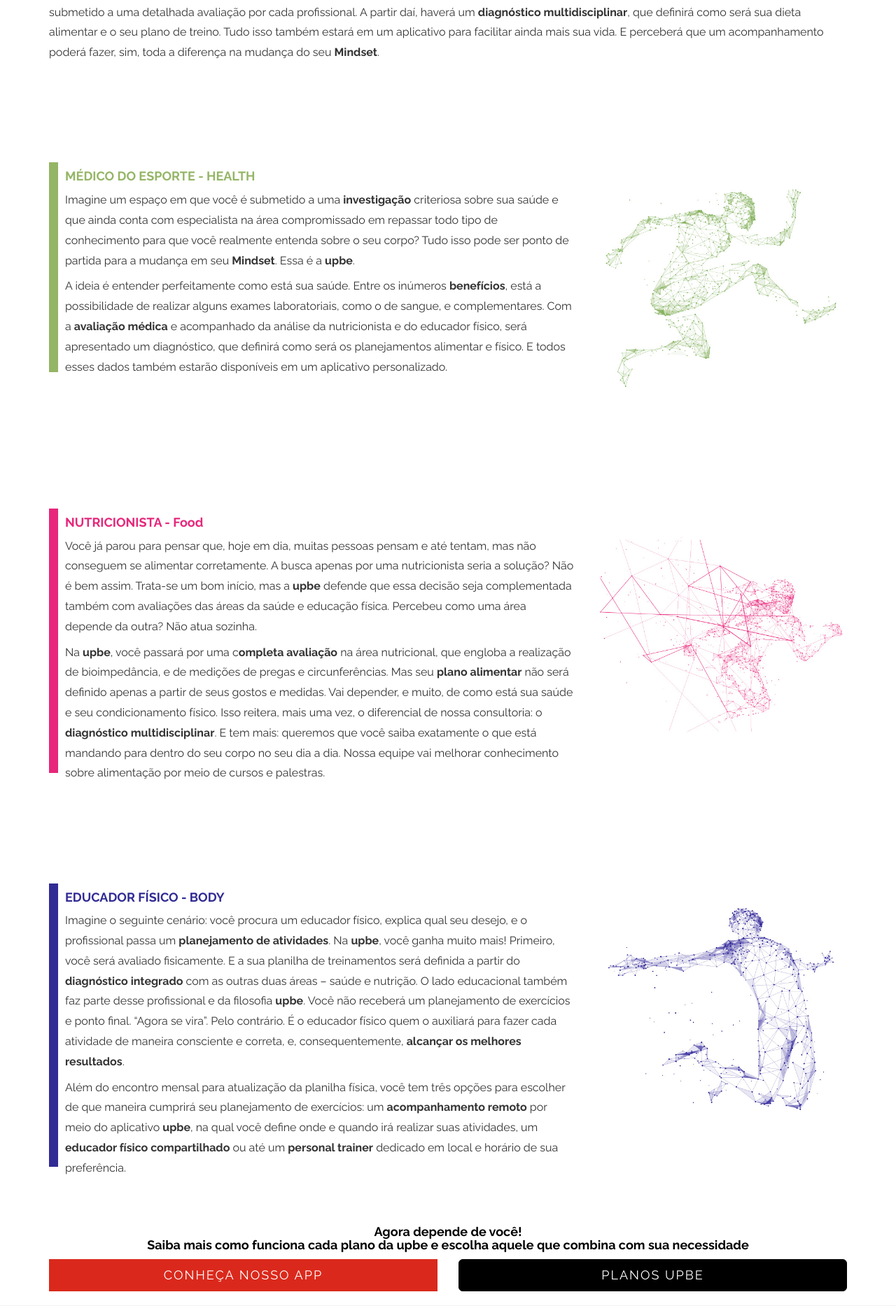
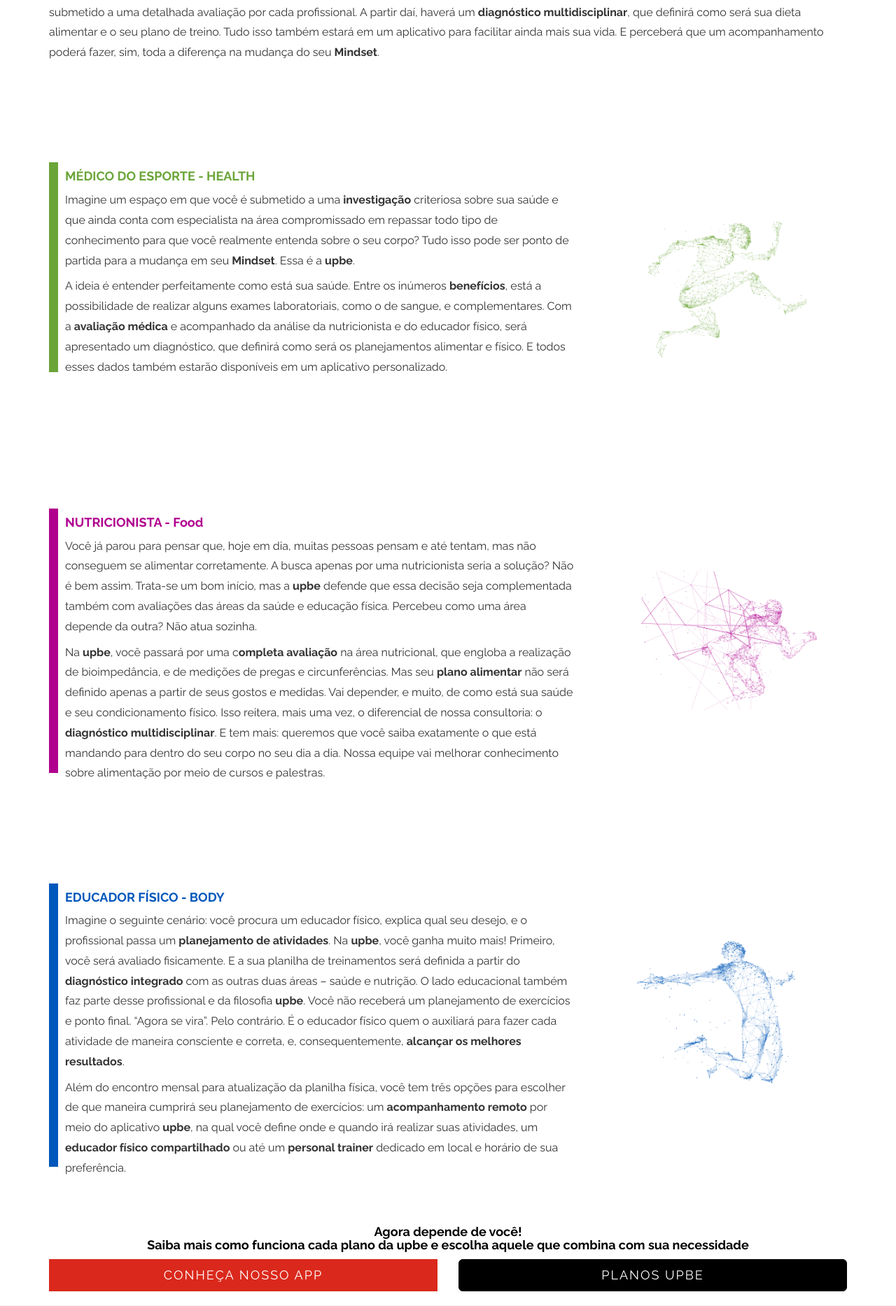
Before and after one commit to fpwebdigital/upbe, a PHP site: page /consultoria.html in a window 1280 px wide; the page is wider, and only the part inside the window is pictured. Shown: the part 494-2361 px from the top of that part at 70% size. Run offline with PHP 8.4, Linux system fonts and the light colour scheme; some web fonts are replaced.

Commit message:
Alteração de imagens e adicionado ícone de Login no rodapé

```diff
--- a/conceito.html
+++ b/conceito.html
@@ -186,6 +186,7 @@
 						<li><a href="https://www.facebook.com/upbe.br/" target="_blank"><i class="icon-facebook"></i></a></li>
 						<li><a href="https://www.instagram.com/upbeme/" target="_blank"><i class="icon-instagram"></i></a></li>
 						<li><a href="https://twitter.com/upbeme" target="_blank"><i class="icon-twitter"></i></a></li>
+						<li><a href="http://trainingymapp.com/webtouch/" target="_blank"><i class="icon-lock"></i></a></li>
 					</ul>
 				</div>
 			</div>
@@ -200,8 +201,8 @@
         ctrl.onclick = function () {
 
             // Update the Button
-            var pause = ctrl.innerHTML === '<img src="images/som-on.jpg" class="img-responsive">';
-            ctrl.innerHTML = pause ? '<img src="images/som-off.jpg" class="img-responsive">' : '<img src="images/som-on.jpg" class="img-responsive">';
+            var pause = ctrl.innerHTML === '<img src="images/player-on.png" class="img-responsive">';
+            ctrl.innerHTML = pause ? '<img src="images/player-off.png" class="img-responsive">' : '<img src="images/player-on.png" class="img-responsive">';
 
             // Update the Audio
             var method = pause ? 'pause' : 'play';
--- a/consultoria.html
+++ b/consultoria.html
@@ -138,7 +138,7 @@
 						</div>
 
 						<div class="col-md-4 text-left ">
-							<img src="images/integrada-verde.jpg" class="img-responsive" alt="">
+							<img src="images/jump_verde.png" class="img-responsive" alt="">
 						</div>
 					</div>
 
@@ -157,7 +157,7 @@
 						</div>
 
 						<div class="col-md-4 text-left ">
-							<img src="images/integrada-rosa.jpg" class="img-responsive" alt="">
+							<img src="images/run_roxo.png" class="img-responsive" alt="">
 						</div>
 					</div>
 					<div id="body"></div>
@@ -172,7 +172,7 @@
 							<p>Além do encontro mensal para atualização da planilha física, você tem três opções para escolher de que maneira cumprirá seu planejamento de exercícios: um <strong>acompanhamento remoto</strong> por meio do aplicativo <strong>upbe</strong>, na qual você define onde e quando irá realizar suas atividades, um <strong>educador físico compartilhado</strong> ou até um <strong>personal trainer</strong> dedicado em local e horário de sua preferência.</p>
 						</div>
 						<div class="col-md-4 text-left ">
-							<img src="images/integrada-azul.jpg" class="img-responsive" alt="">
+							<img src="images/body_azul.png" class="img-responsive" alt="">
 						</div>
 					</div>
 
@@ -239,6 +239,7 @@
 						<li><a href="https://www.facebook.com/upbe.br/" target="_blank"><i class="icon-facebook"></i></a></li>
 						<li><a href="https://www.instagram.com/upbeme/" target="_blank"><i class="icon-instagram"></i></a></li>
 						<li><a href="https://twitter.com/upbeme" target="_blank"><i class="icon-twitter"></i></a></li>
+						<li><a href="http://trainingymapp.com/webtouch/" target="_blank"><i class="icon-lock"></i></a></li>
 					</ul>
 				</div>
 			</div>
@@ -253,8 +254,8 @@
         ctrl.onclick = function () {
 
             // Update the Button
-            var pause = ctrl.innerHTML === '<img src="images/som-on.jpg" class="img-responsive">';
-            ctrl.innerHTML = pause ? '<img src="images/som-off.jpg" class="img-responsive">' : '<img src="images/som-on.jpg" class="img-responsive">';
+            var pause = ctrl.innerHTML === '<img src="images/player-on.png" class="img-responsive">';
+            ctrl.innerHTML = pause ? '<img src="images/player-off.png" class="img-responsive">' : '<img src="images/player-on.png" class="img-responsive">';
 
             // Update the Audio
             var method = pause ? 'pause' : 'play';
--- a/css/style.css
+++ b/css/style.css
@@ -135,12 +135,12 @@
 }
 
 .verde{
-  color: #95b566;
+  color: #6BA539;
   font-weight: bold;
 }
 
 #tarja-vert-verde{
-  background-color: #95b566;
+  background-color: #6BA539;
   width: 13px;
   height: 300px;
   position: relative;
@@ -149,7 +149,7 @@
 }
 
 #tarja-vert-rosa{
-  background-color: #e6277b;
+  background-color: #B0008E ;
   width: 13px;
   height: 378px;
   position: relative;
@@ -158,7 +158,7 @@
 }
 
 #tarja-vert-azul{
-  background-color: #312b95;
+  background-color: #0057BB ;
   width: 13px;
   height: 405px;
   position: relative;
@@ -167,7 +167,7 @@
 }
 
 .rosa{
-  color: #e6277b;
+  color: #B0008E ;
   font-weight: bold;
 }
 
@@ -176,7 +176,7 @@
 }
 
 .azul{
-  color: #312b95;
+  color: #0057BB ;
   font-weight: bold;
 }
 .branco{
--- a/planos.html
+++ b/planos.html
@@ -223,6 +223,7 @@
 						<li><a href="https://www.facebook.com/upbe.br/" target="_blank"><i class="icon-facebook"></i></a></li>
 						<li><a href="https://www.instagram.com/upbeme/" target="_blank"><i class="icon-instagram"></i></a></li>
 						<li><a href="https://twitter.com/upbeme" target="_blank"><i class="icon-twitter"></i></a></li>
+						<li><a href="http://trainingymapp.com/webtouch/" target="_blank"><i class="icon-lock"></i></a></li>
 					</ul>
 				</div>
 			</div>
@@ -238,8 +239,8 @@
         ctrl.onclick = function () {
 
             // Update the Button
-            var pause = ctrl.innerHTML === '<img src="images/som-on.jpg" class="img-responsive">';
-            ctrl.innerHTML = pause ? '<img src="images/som-off.jpg" class="img-responsive">' : '<img src="images/som-on.jpg" class="img-responsive">';
+            var pause = ctrl.innerHTML === '<img src="images/player-on.png" class="img-responsive">';
+            ctrl.innerHTML = pause ? '<img src="images/player-off.png" class="img-responsive">' : '<img src="images/player-on.png" class="img-responsive">';
 
             // Update the Audio
             var method = pause ? 'pause' : 'play';
--- a/plataformas.html
+++ b/plataformas.html
@@ -235,6 +235,7 @@
 						<li><a href="https://www.facebook.com/upbe.br/" target="_blank"><i class="icon-facebook"></i></a></li>
 						<li><a href="https://www.instagram.com/upbeme/" target="_blank"><i class="icon-instagram"></i></a></li>
 						<li><a href="https://twitter.com/upbeme" target="_blank"><i class="icon-twitter"></i></a></li>
+						<li><a href="http://trainingymapp.com/webtouch/" target="_blank"><i class="icon-lock"></i></a></li>
 
 					</ul>
 				</div>
@@ -250,8 +251,8 @@
         ctrl.onclick = function () {
 
             // Update the Button
-            var pause = ctrl.innerHTML === '<img src="images/som-on.jpg" class="img-responsive">';
-            ctrl.innerHTML = pause ? '<img src="images/som-off.jpg" class="img-responsive">' : '<img src="images/som-on.jpg" class="img-responsive">';
+            var pause = ctrl.innerHTML === '<img src="images/player-on.png" class="img-responsive">';
+            ctrl.innerHTML = pause ? '<img src="images/player-off.png" class="img-responsive">' : '<img src="images/player-on.png" class="img-responsive">';
 
             // Update the Audio
             var method = pause ? 'pause' : 'play';
```
Also changed, not shown: acompanhamento.html (+4 -3 lines), index.html (+13 -20 lines), images/body_azul.png, images/jump_verde.png, images/player-off.png (added), images/player-on.png (added), images/run_roxo.png.
